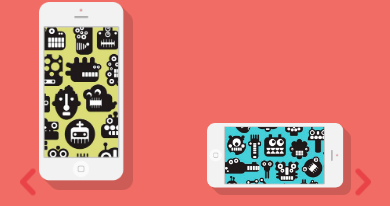
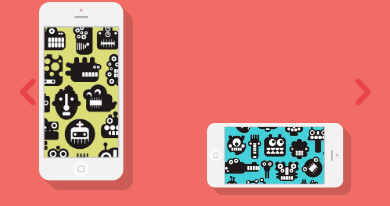
Before and after one commit to N1kaSqq/singolo, a plain HTML site: page index.html in a window 390 px wide. Shown: the part 137-343 px from the top of the page. Drawn offline with Linux system fonts and the light colour scheme.

Commit message:
feat : update css

```diff
--- a/main.css
+++ b/main.css
@@ -1008,6 +1008,16 @@ form {
         padding-left: 20px;
 
     }
+
+    .chev-box{
+        z-index: 60;
+        position: relative;
+        display: block;
+        width: 90%;
+        height: 27px;
+        margin: 0 auto;
+        transform: translateY(200.5px) ;
+    }
 /* header ↓  */
 
 nav ul li:not(:first-child){
@@ -1018,3 +1028,15 @@ nav ul li:first-child{
     left: calc(50% - 62.6px);
 }
 }
+
+@media (max-width: 430px) {
+    .chev-box{
+        z-index: 60;
+        position: relative;
+        display: block;
+        width: 90%;
+        height: 27px;
+        margin: 0 auto;
+        transform: translateY(160.5px) ;
+    }
+}
```
